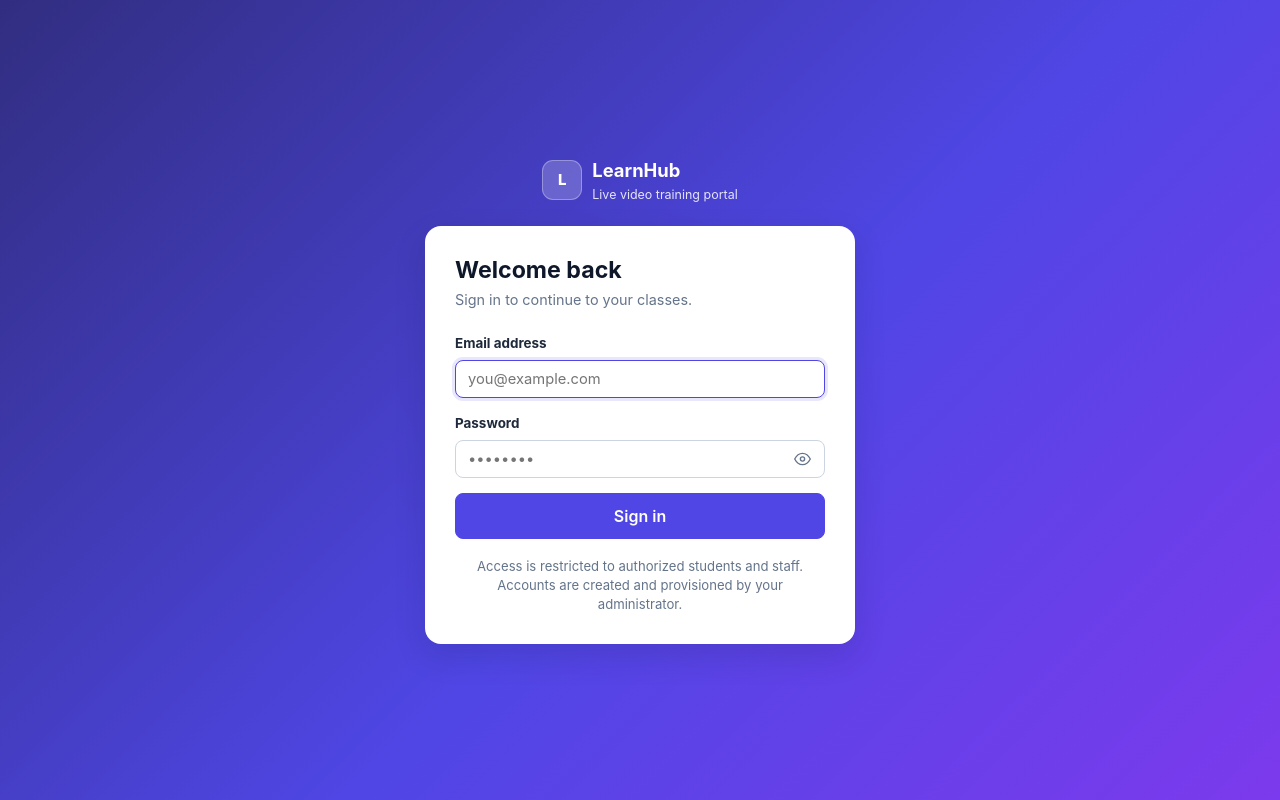
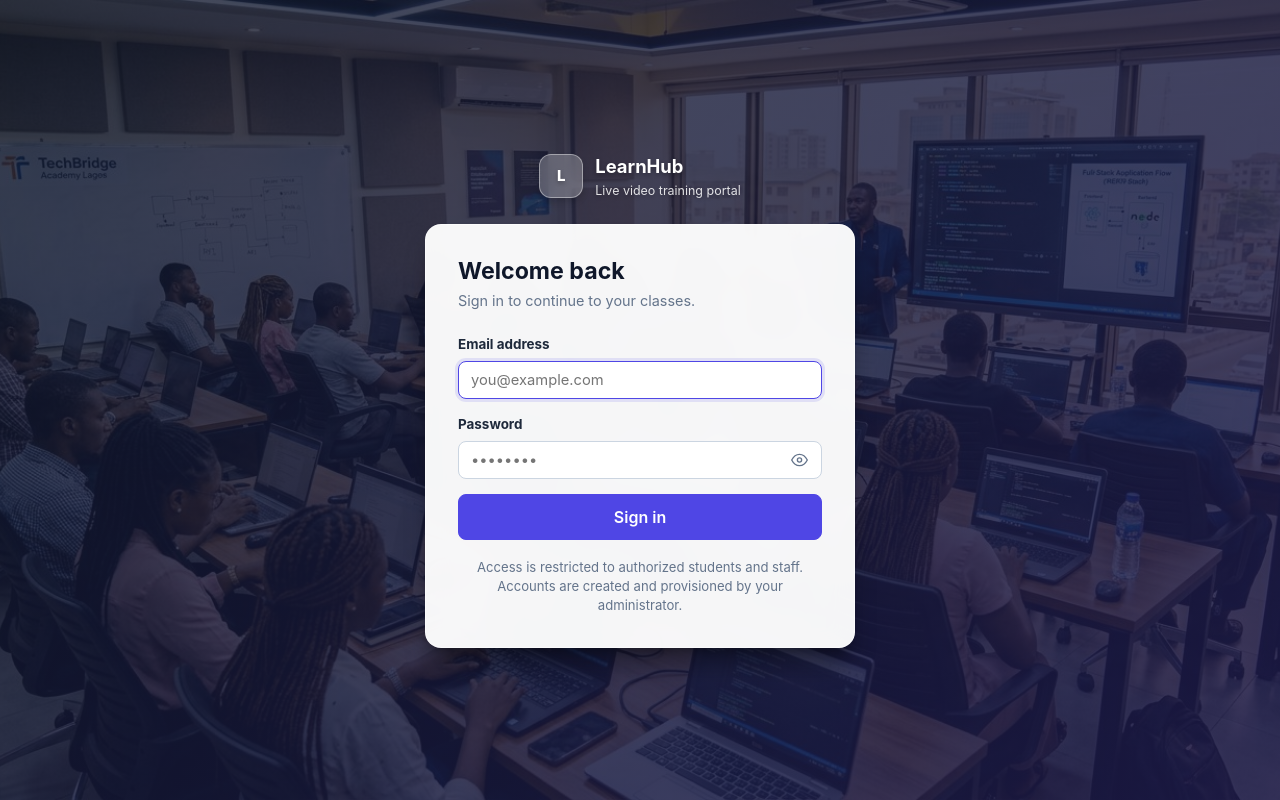
Before and after one commit to sconibrandventures-commits/learnhub, a React (Vite) app: page /login in a window 1280 px wide. Built offline with nearby package versions, Linux system fonts and the light colour scheme.

Commit message:
Update login styles to show IT background image

```diff
--- a/src/styles.css
+++ b/src/styles.css
@@ -1,8 +1,3 @@
-/* ==========================================================================
-   LearnHub — design system
-   No framework, no CDN, no build step for styles. Works offline.
-   ========================================================================== */
-
 :root {
   --brand: #4f46e5;
   --brand-700: #4338ca;
@@ -404,19 +399,46 @@ td.num, th.num { text-align: right; font-variant-numeric: tabular-nums; }
 /* -------------------------------------------------------------- auth */
 
 .auth-wrap {
-  min-height: 100vh; display: grid; place-items: center; padding: 24px;
-  background: linear-gradient(135deg, #312e81, #4f46e5 55%, #7c3aed);
+  min-height: 100vh;
+  display: grid;
+  place-items: center;
+  padding: 24px;
+  background: linear-gradient(135deg, rgba(15, 23, 42, 0.78), rgba(30, 27, 75, 0.85)),
+              url('/login-bg.jpg') center/cover no-repeat fixed;
 }
 .auth-card {
-  width: 100%; max-width: 430px; background: var(--surface);
-  border-radius: var(--r-lg); box-shadow: var(--shadow-lg); padding: 30px;
+  width: 100%;
+  max-width: 430px;
+  background: rgba(255, 255, 255, 0.96);
+  backdrop-filter: blur(12px);
+  -webkit-backdrop-filter: blur(12px);
+  border: 1px solid rgba(255, 255, 255, 0.6);
+  border-radius: var(--r-lg);
+  box-shadow: 0 20px 25px -5px rgba(0, 0, 0, 0.35), 0 8px 10px -6px rgba(0, 0, 0, 0.25);
+  padding: 32px;
 }
 .auth-card h1 { font-size: 1.45rem; margin-bottom: 4px; }
 .auth-card .sub { color: var(--muted); font-size: .9rem; margin-bottom: 22px; }
-.auth-brand { display: flex; align-items: center; gap: 10px; justify-content: center; margin-bottom: 22px; color: #fff; }
+.auth-brand {
+  display: flex;
+  align-items: center;
+  gap: 12px;
+  justify-content: center;
+  margin-bottom: 24px;
+  color: #fff;
+  text-shadow: 0 2px 4px rgba(0, 0, 0, 0.3);
+}
 .auth-brand .logo {
-  width: 40px; height: 40px; border-radius: 11px; background: rgba(255,255,255,.2);
-  border: 1px solid rgba(255,255,255,.3); display: grid; place-items: center; font-weight: 800;
+  width: 44px;
+  height: 44px;
+  border-radius: 12px;
+  background: rgba(255, 255, 255, 0.25);
+  backdrop-filter: blur(8px);
+  border: 1px solid rgba(255, 255, 255, 0.4);
+  display: grid;
+  place-items: center;
+  font-weight: 800;
+  box-shadow: 0 4px 6px rgba(0, 0, 0, 0.15);
 }
 .auth-alt { text-align: center; margin-top: 18px; font-size: .88rem; color: var(--muted); }
 .auth-err {
```
